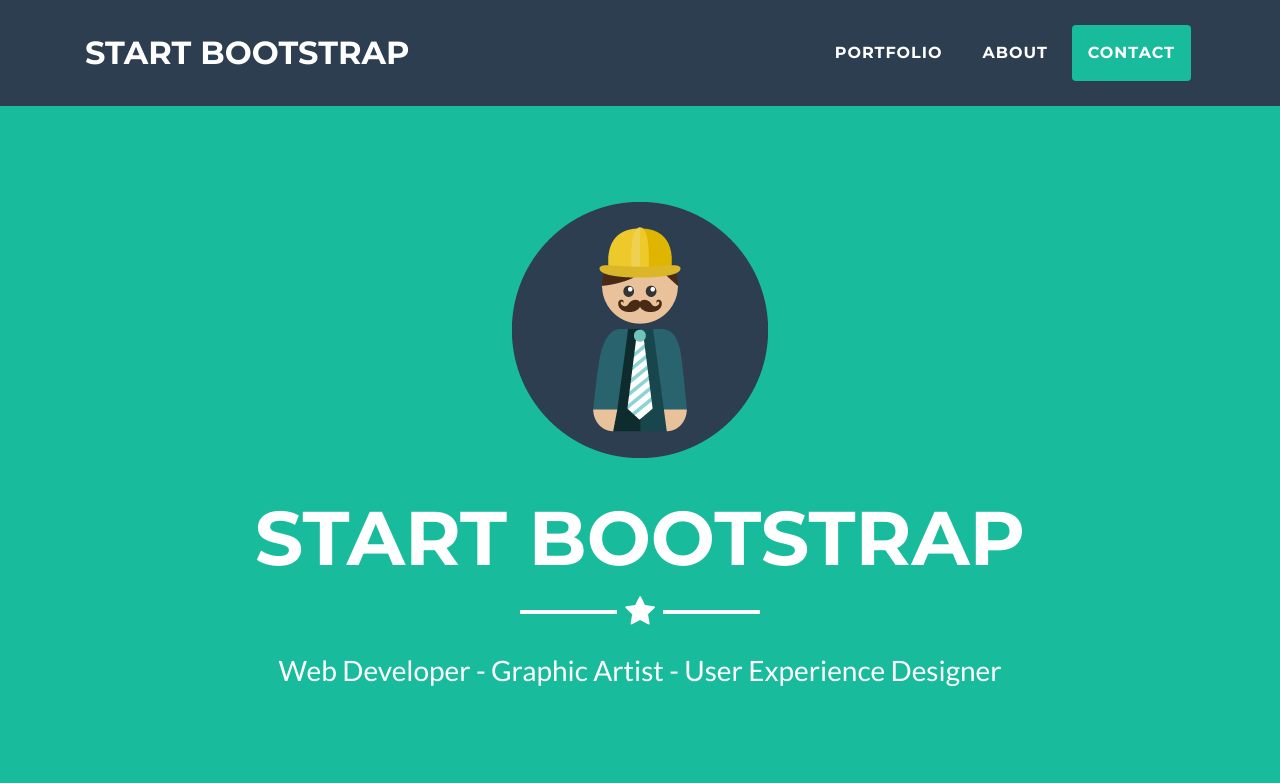
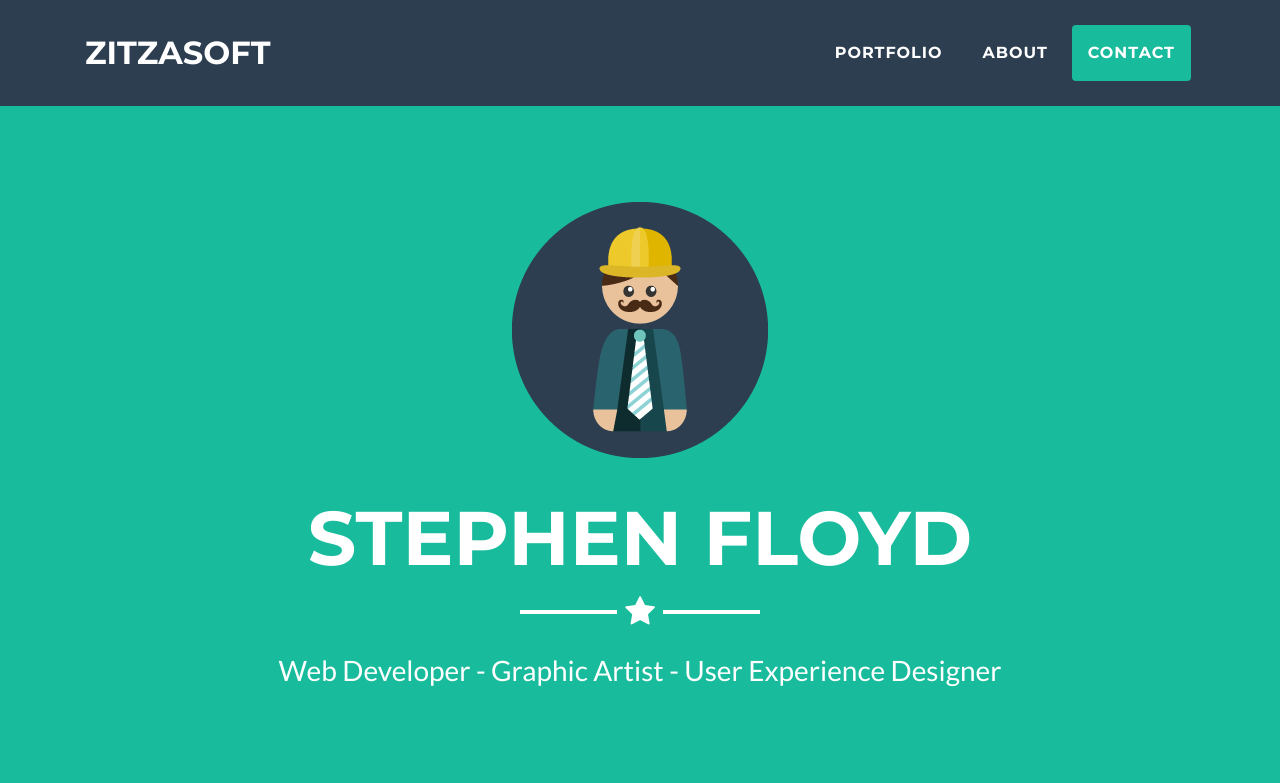
Before and after one commit to Zitzabis/zitzasoft, a PHP site: page / in a window 1280 px wide. Shown: the top 783 px of the page. Run offline with PHP 8.4, Linux system fonts and the light colour scheme.

Commit message:
Adds PHP.

```diff
--- a/index.php
+++ b/index.php
@@ -1,3 +1,8 @@
+<?php
+  $siteName = "Zitzasoft";
+  $author = "Stephen Floyd";
+?>
+
 <!DOCTYPE html>
 <html lang="en">
 
@@ -8,7 +13,7 @@
     <meta name="description" content="">
     <meta name="author" content="">
 
-    <title>Freelancer - Start Bootstrap Theme</title>
+    <title><?php echo $siteName; ?></title>
 
     <!-- Bootstrap core CSS -->
     <link href="vendor/bootstrap/css/bootstrap.min.css" rel="stylesheet">
@@ -31,7 +36,7 @@
     <!-- Navigation -->
     <nav class="navbar navbar-expand-lg bg-secondary fixed-top text-uppercase" id="mainNav">
       <div class="container">
-        <a class="navbar-brand js-scroll-trigger" href="#page-top">Start Bootstrap</a>
+        <a class="navbar-brand js-scroll-trigger" href="#page-top"><?php echo $siteName; ?></a>
         <button class="navbar-toggler navbar-toggler-right text-uppercase bg-primary text-white rounded" type="button" data-toggle="collapse" data-target="#navbarResponsive" aria-controls="navbarResponsive" aria-expanded="false" aria-label="Toggle navigation">
           Menu
           <i class="fa fa-bars"></i>
@@ -56,7 +61,7 @@
     <header class="masthead bg-primary text-white text-center">
       <div class="container">
         <img class="img-fluid mb-5 d-block mx-auto" src="img/profile.png" alt="">
-        <h1 class="text-uppercase mb-0">Start Bootstrap</h1>
+        <h1 class="text-uppercase mb-0"><?php echo $author; ?></h1>
         <hr class="star-light">
         <h2 class="font-weight-light mb-0">Web Developer - Graphic Artist - User Experience Designer</h2>
       </div>
```
